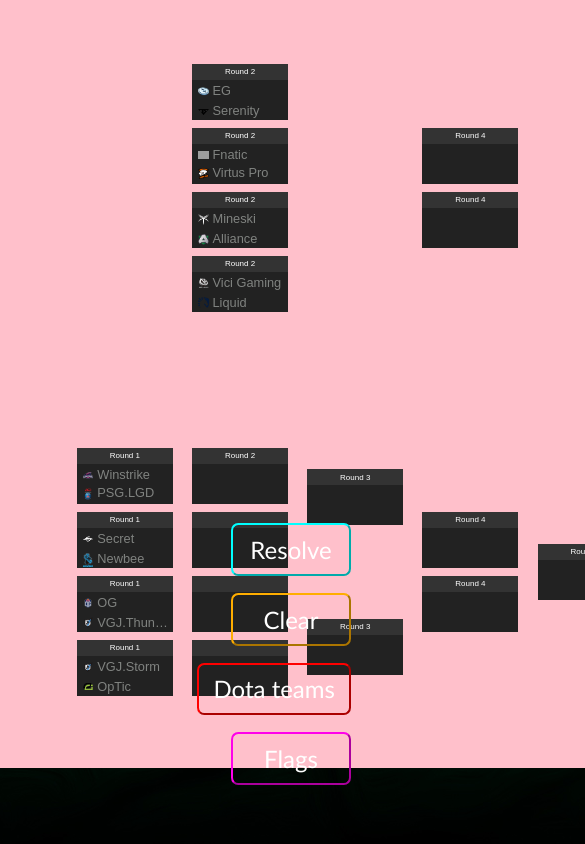
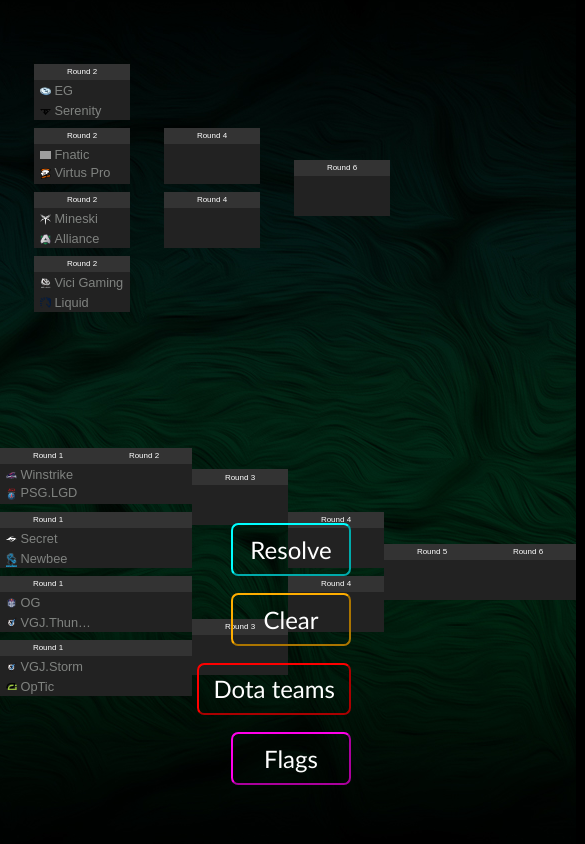
Before and after one commit to carsva/bracketeer, a React (Create React App) app: page / in a window 390 px wide. Shown: the top 844 px of the page, 585 px wide, since content can reach past the window. Built offline with nearby package versions, Linux system fonts and the light colour scheme; no server answers; grey boxes are pictures that could not be loaded.

Commit message:
Still struggling with responsive design for mobiles

```diff
--- a/src/App.css
+++ b/src/App.css
@@ -286,13 +286,7 @@
 @media only screen and (max-width: 667px) {
 
   .MasterContainer {
-    display: flex;
-    width: 60em;
-    height: auto;
-    margin-left: 0;
-    justify-content: center;
-    align-items: center;
-    background-color: pink;
+
   }
 
   .FirstContainer {
@@ -395,18 +389,7 @@
     justify-content: center;
   }
 
-  .winnerContainer {
-    display: flex;
-    width: 38em;
-    height: 8em;
-    align-items: center;
-    justify-content: flex-end;
-    position: absolute;
-    top: 50%;
-    left: 46%;
-    transform: translate(-50%, -50%);
-    /* background-color: aquamarine; */
-  }
+
 
   .winner {
     display: flex;
```
